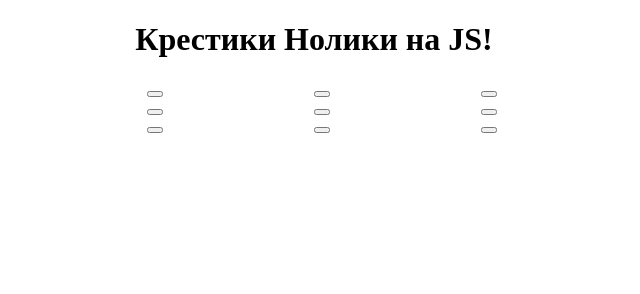
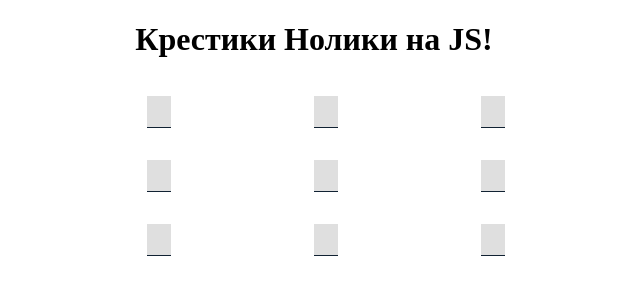
Before and after one commit to DanyaBooba/js-tictactoe-super, a plain HTML site: page index.html in a window 1280 px wide. Shown: the whole page, without its empty margins (326-966 px from the left). Drawn offline with Linux system fonts and the light colour scheme.

Commit message:
Работает с классом

```diff
--- a/class.js
+++ b/class.js
@@ -1,9 +1,15 @@
 class TicTacToe {
-	constructor(size = 3) {
-		this.size = size;
+    constructor(size = 3) {
+        this.size = size;
+
+        for (let x = 0; x < size; x++) {
+            for (let y = 0; y < size; y++) {
+                this.array[x][y] = -1;
+            }
+        }
 	}
 
-	get win() {
-		return false;
-	}
+    get win() {
+        return false;
+    }
 }
--- a/logic.js
+++ b/logic.js
@@ -1,9 +1,8 @@
 let fieldName = "field";
 let sizeOfField = 3;
 
-function codeBlock(number, size) {
+function codeBlock(number) {
     let id = `${fieldName}-${number}`;
-	// return `<div id='${id}' style='width: ${size}%'><button onClick='setItem("${id}")'></button></div>`;
     return `<div id='${id}'><button onClick='setItem("${id}")'></button></div>`;
 }
 
@@ -13,16 +12,13 @@ function setItem(id) {
     alert(button);
 }
 
-function createField(cssSizeOfBlock) {
+function createField() {
     for (let x = 0; x < sizeOfField; x++) {
         let local_div = document.createElement("div");
         local_div.classList.add("field__item");
 
         for (let y = 0; y < sizeOfField; y++) {
-			local_div.insertAdjacentHTML(
-				"beforeend",
-				codeBlock(`${x}-${y}`, cssSizeOfBlock)
-			);
+            local_div.insertAdjacentHTML("beforeend", codeBlock(`${x}-${y}`));
         }
 
         field.insertAdjacentHTML("beforeend", local_div.outerHTML);
@@ -44,9 +40,7 @@ function main() {
         return;
     }
 
-	let cssSizeOfBlock = Math.round(100 / sizeOfField);
-
-	createField(cssSizeOfBlock);
+    createField();
 
     const tictactoe = new TicTacToe(sizeOfField);
 }
--- a/style.css
+++ b/style.css
@@ -38,4 +38,20 @@ h1 {
 .field .field__item div button {
     margin-left: 50%;
     margin-right: 50%;
+
+    padding: 0;
+    border: none;
+    font: inherit;
+    color: inherit;
+    background-color: transparent;
+    cursor: pointer;
+
+    width: 1.5rem !important;
+    height: 2rem !important;
+    border-bottom: .1rem #123 solid;
+    background-color: #dfdfdf;
+
+    padding: .5rem;
+    margin-top: 1rem;
+    margin-bottom: 1rem;
 }
```
Also changed, not shown: 1 other file. Lines whose indentation alone changed are shown as unchanged.
